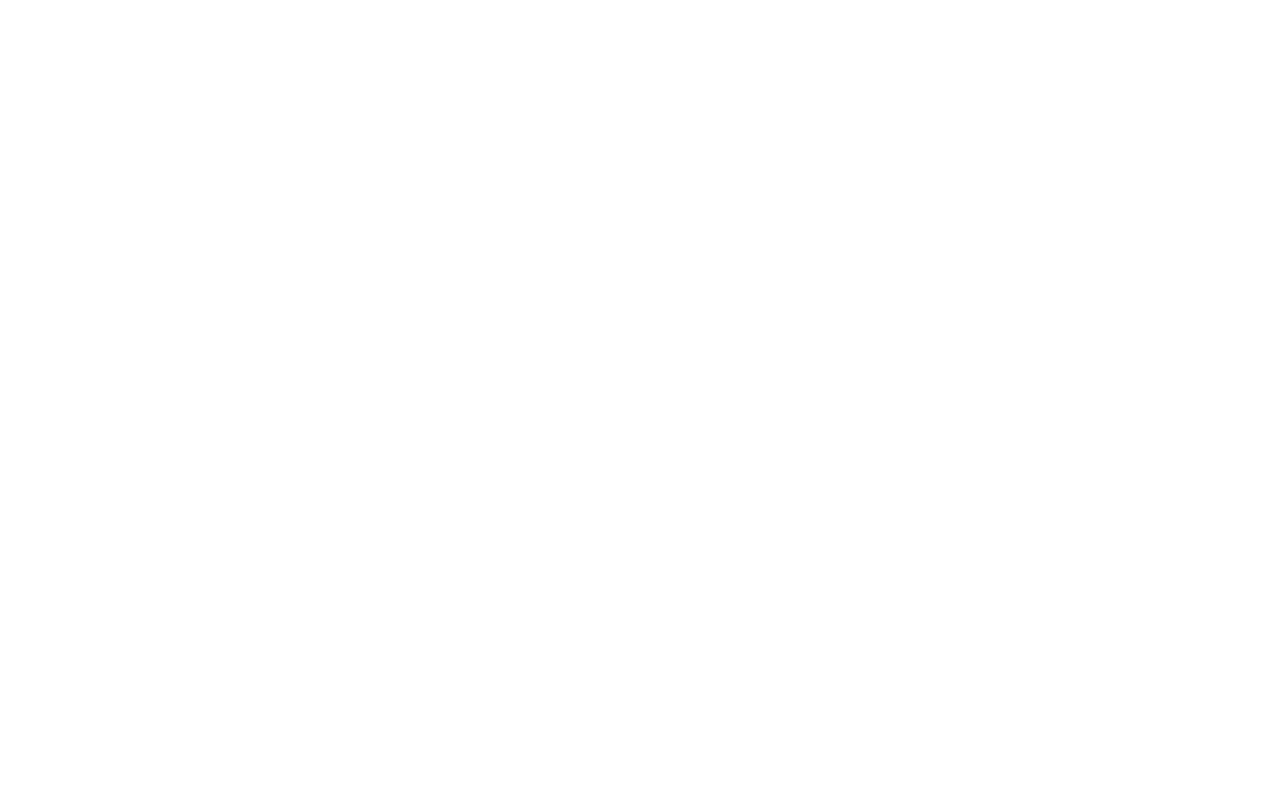
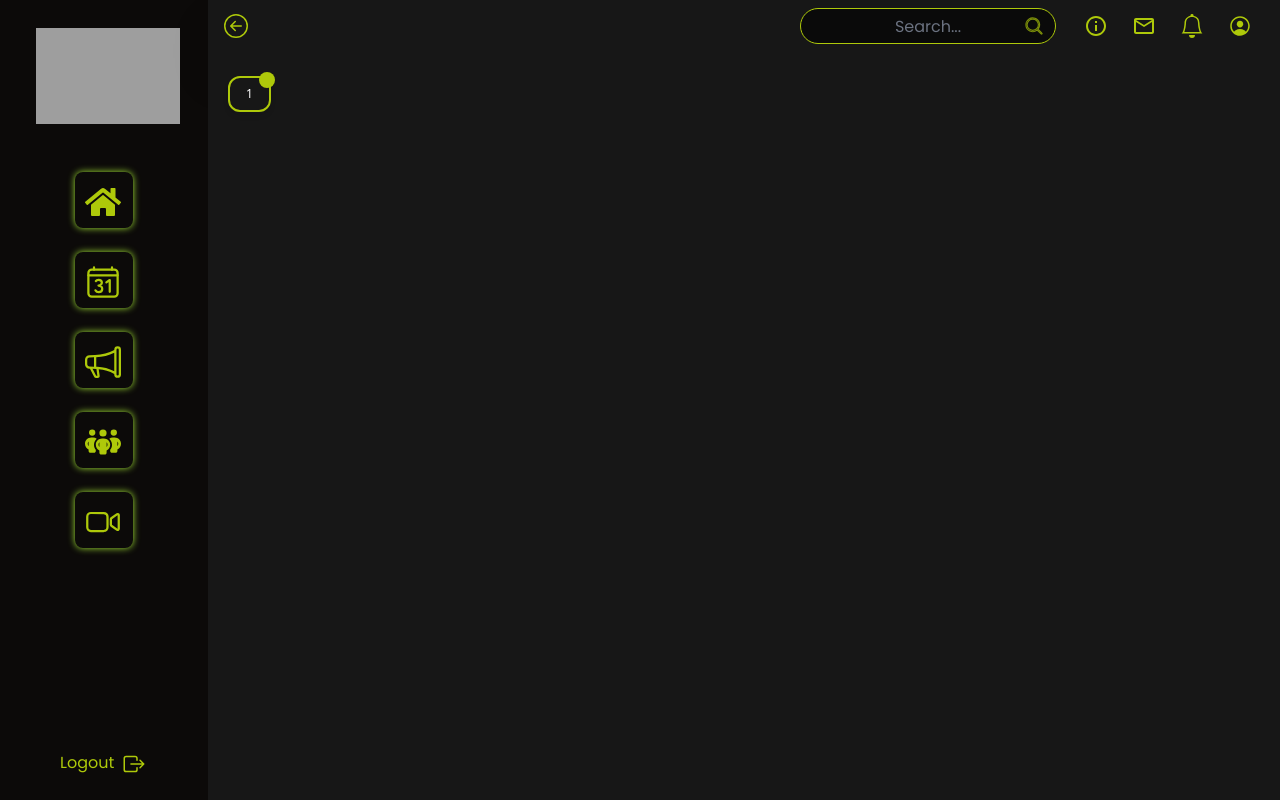
Before and after one commit to Anuraj2601/Eventix, a React (Vite) app: page /eventregister/1 in a window 1280 px wide. Before the commit this address had no page. Built offline with nearby package versions, Linux system fonts and the light colour scheme; grey boxes are pictures that could not be loaded.

Commit message:
event registration

```diff
--- a/src/App.jsx
+++ b/src/App.jsx
@@ -45,6 +45,7 @@ import Calendar from './pages/president/Calendar';
 import StudentClubDetails from './pages/student/StudentClubDetails';
 import StudentNotifications from './pages/student/StudentNotifications';
 import { ClubMemberNav } from './components/ClubMemberNav';
+import EventRegistration from './pages/student/EventRegistration';
 
 
 // Import other pages if necessary
@@ -76,9 +77,13 @@ const App = () => {
         <Route path='/club/:name/add-event' element={<AddEvent />} ></Route>
         <Route path='/calendar' element={<Calendar />}></Route>
 
+        {/* STUDENT ROUTES */}
         <Route path='/student' element={<StudentAllClubs/>}></Route>
         <Route path='/student/club/:name' element={<StudentClubDetails/>}></Route>
         <Route path='/student/notifications' element={<StudentNotifications/>}></Route>
+        <Route path='/studentdashboard' element={<StudentDashboard/>}></Route>
+        <Route path='/clubregister/:name' element={<ClubRegistration/>}></Route>
+        <Route path='/eventregister/:event' element={<EventRegistration/>}></Route>
 
         <Route path='/admin' element={<EventRequests/>}></Route>
         <Route path='/admin/newusers' element={<NewUsers/>}></Route>
@@ -101,8 +106,8 @@ const App = () => {
 
 
 
-        <Route path='/studentdashboard' element={<StudentDashboard/>}></Route>
-        <Route path='/clubregister/:name' element={<ClubRegistration/>}></Route>
+
+
 
 
        {/*  <Route path='/Toggle' element={<Toggle />} /> */}
--- a/src/components/Event.jsx
+++ b/src/components/Event.jsx
@@ -7,8 +7,15 @@ import { FaLocationDot } from "react-icons/fa6";
 import { MdEmail } from "react-icons/md";
 import { MdPhone } from "react-icons/md";
 import { Button } from "@material-tailwind/react";
+import { useNavigate } from 'react-router-dom';
 
 const Event = ({event}) => {
+    const navigate = useNavigate();
+
+    const handleRegister = () =>{
+        navigate(`/eventregister/${event.event}`);
+    }
+
   return (
     <div className="flex items-center justify-center mt-8 mb-4">
         <div className='bg-[#0b0b0b] p-5 w-3/4 rounded-md' >
@@ -58,7 +65,7 @@ const Event = ({event}) => {
                 </div>
                 <div className="flex items-center justify-center gap-8">
                     <p className='text-[#AEC90A]'><u className='text-[#AEC90A]'>Why important ?</u></p>
-                    <Button className="flex items-center gap-2 bg-[#AEC90A] py-2 px-4 rounded-3xl font-medium text-[#0b0b0b]">
+                    <Button className="flex items-center gap-2 bg-[#AEC90A] py-2 px-4 rounded-3xl font-medium text-[#0b0b0b]" onClick={handleRegister}>
                         Register{" "}
                         <svg
                         xmlns="http://www.w3.org/2000/svg"
--- /dev/null
+++ b/src/pages/student/EventRegistration.jsx
@@ -0,0 +1,36 @@
+import React from 'react'
+import Sidebar from '../../components/Sidebar'
+import Navbar from '../../components/Navbar'
+import { useParams } from 'react-router-dom'
+import { Badge, Button } from "@material-tailwind/react";
+
+const EventRegistration = () => {
+
+    const {event} = useParams();
+    console.log(event);
+
+  return (
+    <div className='fixed inset-0 flex'>
+        <Sidebar className="flex-shrink-0"/>
+        <div className='flex flex-col flex-1'>
+            <Navbar className="sticky top-0 z-10 p-4"/>
+            <div className='bg-neutral-900 text-white flex flex-col flex-1 overflow-auto'>
+                <div className='flex mx-5 my-6 relative'>
+                    <Badge placement='top-end' className='w-4 h-4 rounded-full bg-[#AEC90A] absolute -top-1 -right-1'>
+                        <Button className='bg-neutral-900 border-2 border-[#AEC90A] font-medium py-2 px-4 rounded-xl'>{event}</Button>
+                    </Badge>
+
+                </div>
+                <div>
+
+                </div>
+
+            </div>
+
+        </div>
+
+    </div>
+  )
+}
+
+export default EventRegistration
```
